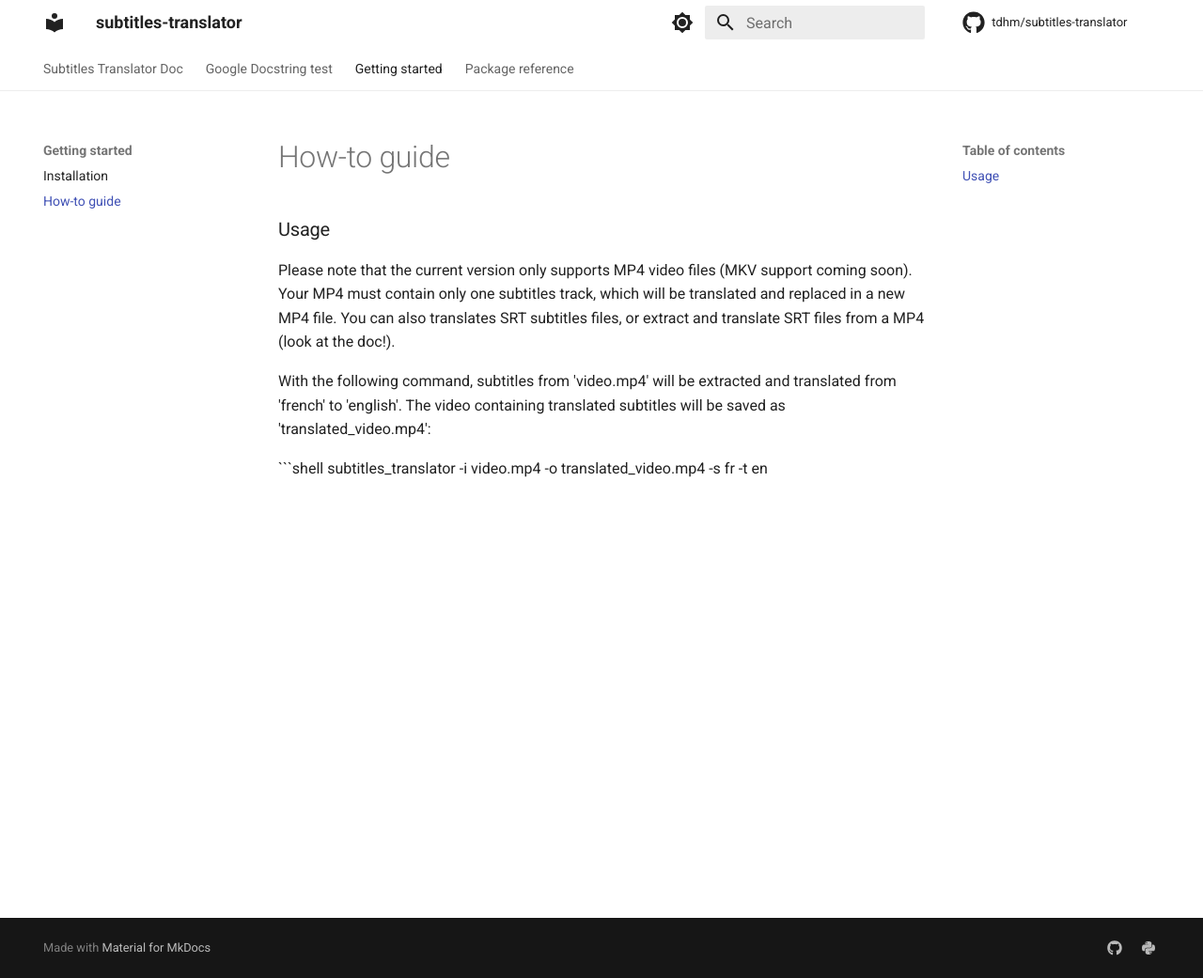
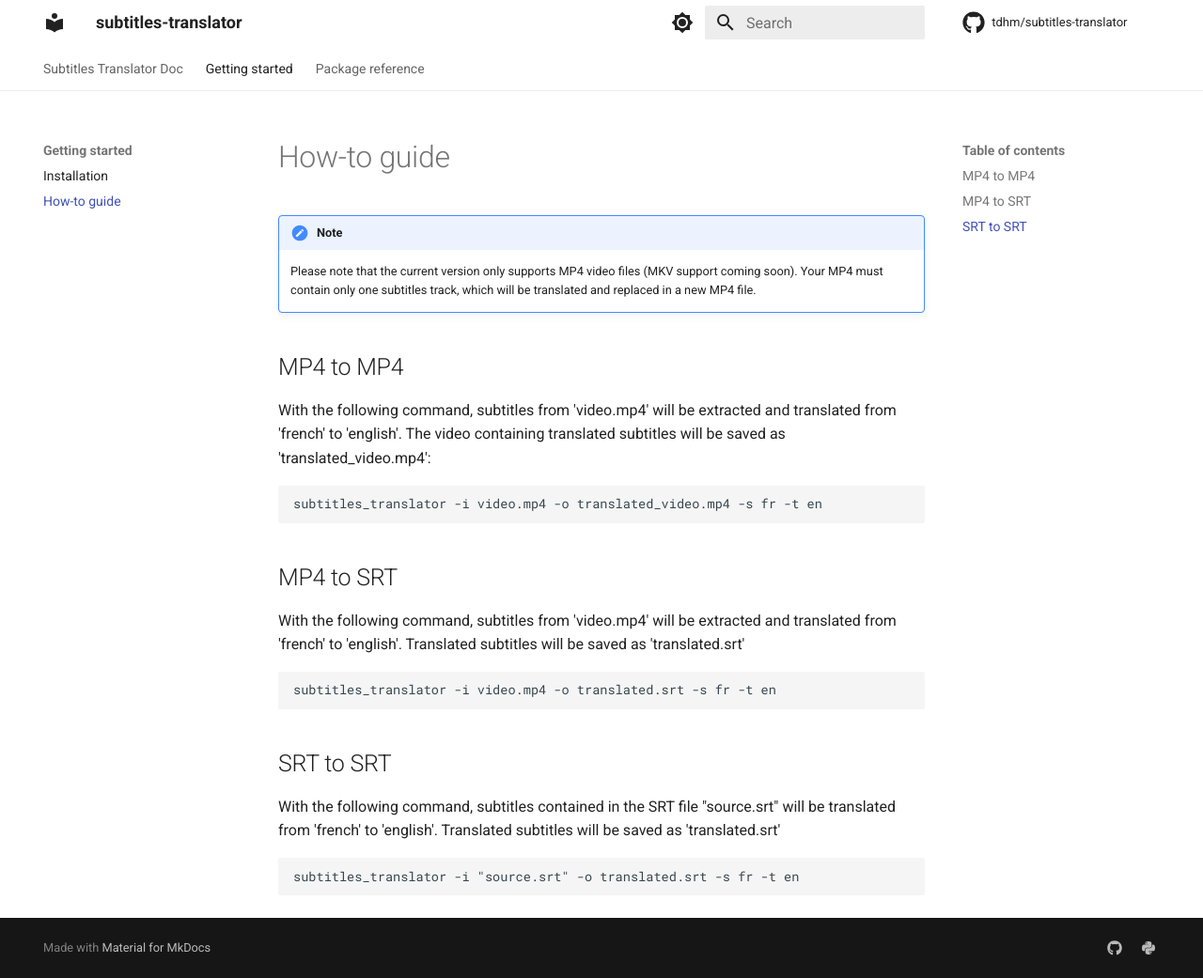
Before and after one commit to TDHM/Subtitles-Translator, an MkDocs documentation site: the page built from docs/how_to.md, in a window 1280 px wide and 1041 px high. Shown: the whole window at 94% size. Built offline with MkDocs 1.6.1 and Material for MkDocs 9.7.7, drawn with Linux system fonts in a browser that asks for light colours; comment, search, counter and statistics services are not loaded.

Commit message:
Improve documentation

````diff
--- a/docs/how_to.md
+++ b/docs/how_to.md
@@ -1,10 +1,27 @@
-### Usage
+!!! note
+    Please note that the current version only supports MP4 video files (MKV support coming soon).
+    Your MP4 must contain only one subtitles track, which will be translated and replaced in a new MP4 file.
 
-Please note that the current version only supports MP4 video files (MKV support coming soon).
-Your MP4 must contain only one subtitles track, which will be translated and replaced in a new MP4 file.
-You can also translates SRT subtitles files, or extract and translate SRT files from a MP4 (look at the doc!).
+## MP4 to MP4
 
 With the following command, subtitles from 'video.mp4' will be extracted and translated from 'french' to 'english'. The video containing translated subtitles will be saved as 'translated_video.mp4':
 
 ```shell
 subtitles_translator -i video.mp4 -o translated_video.mp4 -s fr -t en
+```
+
+## MP4 to SRT
+
+With the following command, subtitles from 'video.mp4' will be extracted and translated from 'french' to 'english'. Translated subtitles will be saved as 'translated.srt'
+
+```shell
+subtitles_translator -i video.mp4 -o translated.srt -s fr -t en
+```
+
+## SRT to SRT
+
+With the following command, subtitles contained in the SRT file "source.srt" will be translated from 'french' to 'english'. Translated subtitles will be saved as 'translated.srt'
+
+```shell
+subtitles_translator -i "source.srt" -o translated.srt -s fr -t en
+```
--- a/mkdocs.yml
+++ b/mkdocs.yml
@@ -7,7 +7,6 @@ repo_name: tdhm/subtitles-translator
 
 nav:
   - Subtitles Translator Doc: index.md
-  - Google Docstring test: google_docstring.md
   - Getting started:
       - Installation: installation.md
       - How-to guide: how_to.md
@@ -58,3 +57,4 @@ markdown_extensions:
       permalink: true
   - pymdownx.arithmatex:
       generic: true
+  - admonition
````
Also changed, not shown: docs/cli_reference.md (added, +1 -0 lines).
